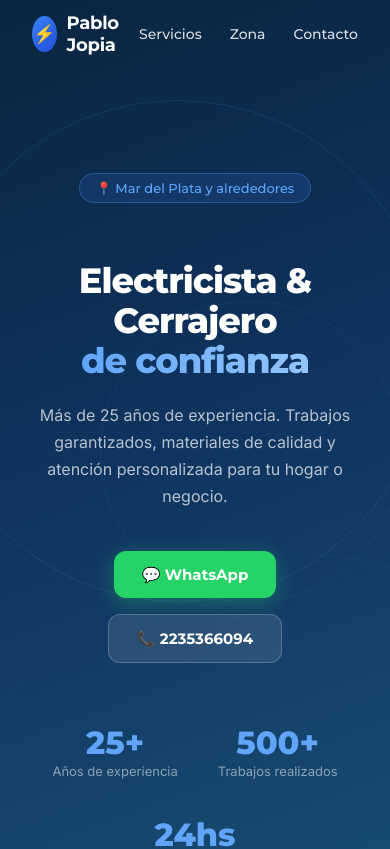
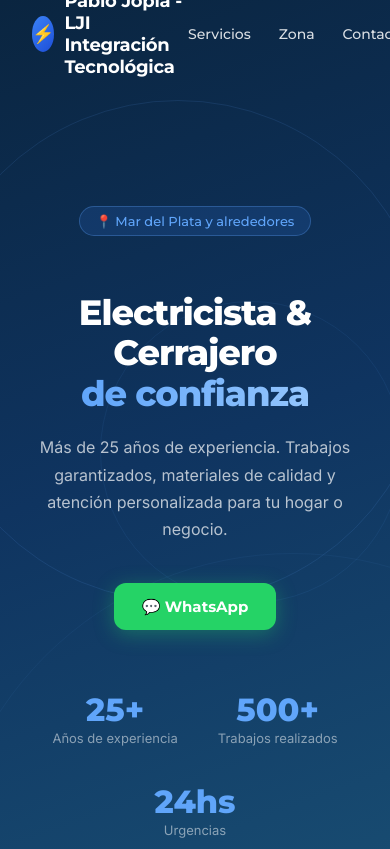
Before and after one commit to jopiatomas/pablojopia-electricista, a React (Vite) app: page / in a window 390 px wide. Shown: the top 849 px of the page. Built offline with nearby package versions, Linux system fonts and the light colour scheme.

Commit message:
update delete phone number

```diff
--- a/src/App.jsx
+++ b/src/App.jsx
@@ -127,7 +127,7 @@ function NavBar({ scrolled }) {
               letterSpacing: "-0.3px",
             }}
           >
-            Pablo Jopia
+            Pablo Jopia - LJI Integración Tecnológica
           </span>
         </div>
         <nav style={{ display: "flex", gap: 28 }}>
@@ -315,32 +315,7 @@ function Hero() {
           >
             💬 WhatsApp
           </a>
-          <a
-            href={callLink}
-            style={{
-              display: "inline-flex",
-              alignItems: "center",
-              gap: 10,
-              background: "rgba(255,255,255,0.1)",
-              color: "#fff",
-              textDecoration: "none",
-              padding: "14px 28px",
-              borderRadius: 12,
-              fontFamily: "'Montserrat', sans-serif",
-              fontWeight: 700,
-              fontSize: 15,
-              border: "1px solid rgba(255,255,255,0.2)",
-              transition: "background 0.2s",
-            }}
-            onMouseEnter={(e) =>
-              (e.currentTarget.style.background = "rgba(255,255,255,0.18)")
-            }
-            onMouseLeave={(e) =>
-              (e.currentTarget.style.background = "rgba(255,255,255,0.1)")
-            }
-          >
-            📞 {phone}
-          </a>
+
         </div>
 
         {/* Stats row */}
@@ -752,30 +727,7 @@ function Contact() {
           >
             💬 Escribir por WhatsApp
           </a>
-          <a
-            href={callLink}
-            style={{
-              display: "inline-flex",
-              alignItems: "center",
-              gap: 12,
-              background: "#1D4ED8",
-              color: "#fff",
-              textDecoration: "none",
-              padding: "16px 32px",
-              borderRadius: 14,
-              fontFamily: "'Montserrat', sans-serif",
-              fontWeight: 700,
-              fontSize: 16,
-              boxShadow: "0 4px 24px rgba(29,78,216,0.3)",
-              transition: "transform 0.2s",
-            }}
-            onMouseEnter={(e) =>
-              (e.currentTarget.style.transform = "scale(1.04)")
-            }
-            onMouseLeave={(e) => (e.currentTarget.style.transform = "scale(1)")}
-          >
-            📞 Llamar ahora
-          </a>
+
         </div>
 
         <div
@@ -785,13 +737,7 @@ function Contact() {
             color: "rgba(255,255,255,0.4)",
           }}
         >
-          También podés escribirnos directamente al{" "}
-          <a
-            href={callLink}
-            style={{ color: "#60A5FA", textDecoration: "none" }}
-          >
-            {phone}
-          </a>
+
         </div>
       </div>
     </section>
```
